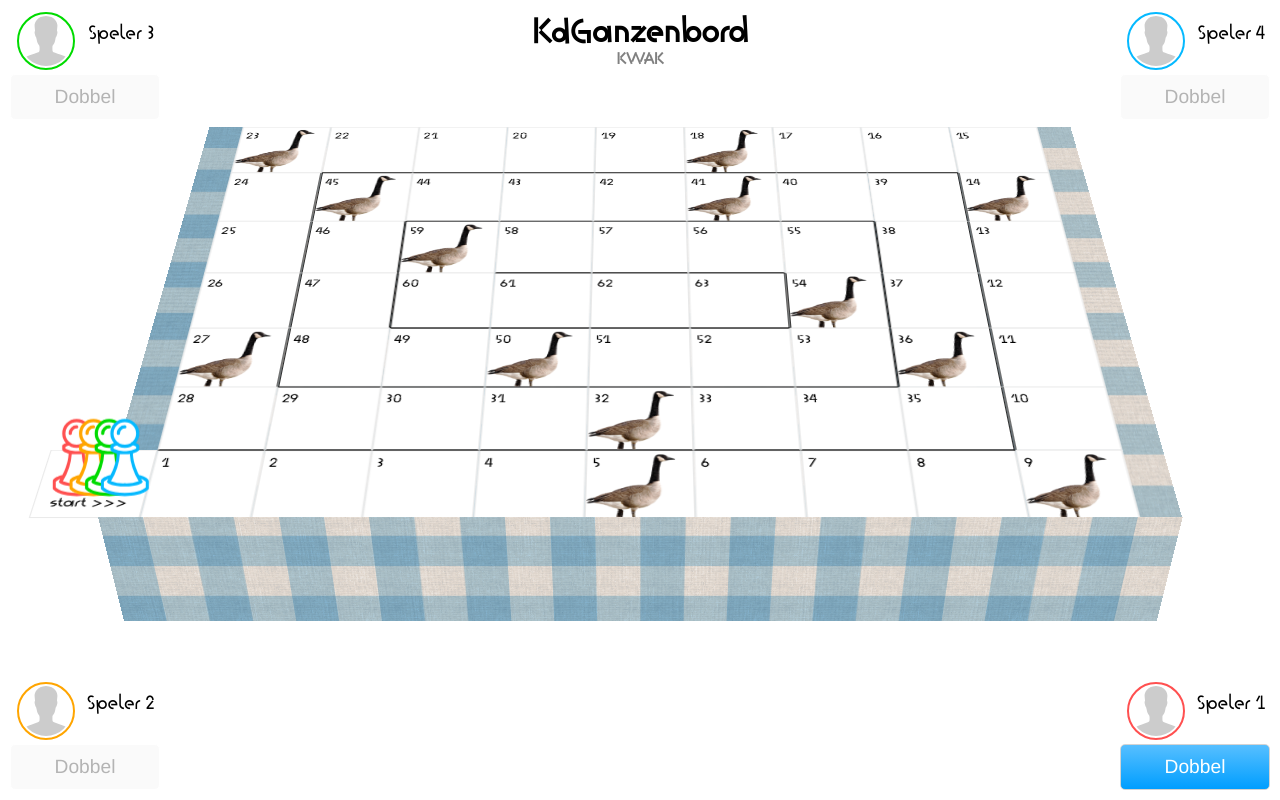
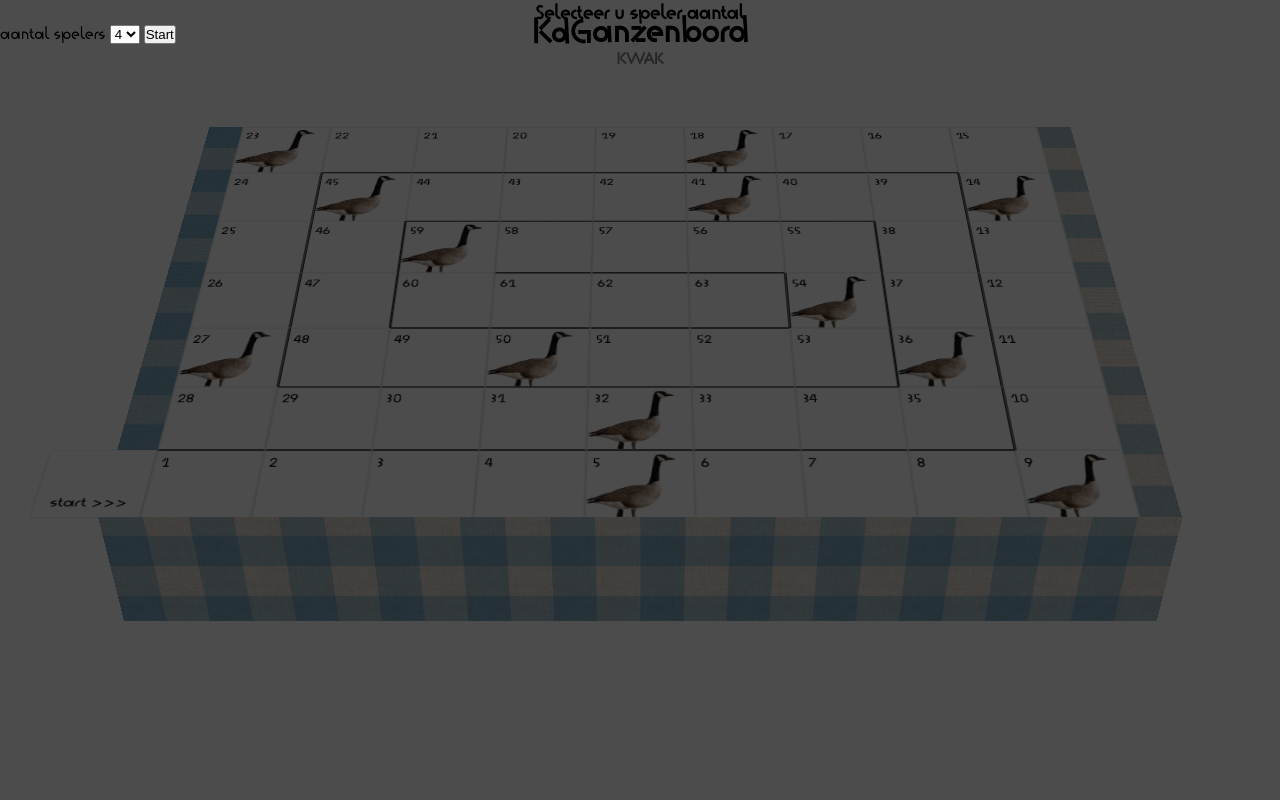
Before and after one commit to TVke/KdGanzenbord, a PHP site: page / in a window 1280 px wide. Run offline with PHP 8.4, Linux system fonts and the light colour scheme.

Commit message:
prepared to ease Sander and Niels

```diff
--- a/game.js
+++ b/game.js
@@ -35,6 +35,7 @@ var gameView = {
 	beginOverlay: document.getElementById("begin"),
 	endOverlay: document.getElementById("end"),
 	endMessage: document.querySelector("#end p"),
+	endButton: document.querySelector("#end button"),
 	infoOverlay: document.getElementById("whiteoverlay"),
 	infoTitle: document.querySelector("#whiteoverlay h3"),
 	info: document.querySelector("#whiteoverlay p"),
@@ -212,6 +213,13 @@ var gameController = {
 	win: function() {
 		var winnerName = gameView.playerNames[gameModel.activePlayer.publish()].innerHTML;
 		gameView.endMessage.innerHTML = winnerName;
+		gameView.overlay.removeAttribute("class");
+		gameView.endOverlay.removeAttribute("class");
+		gameView.endButton.addEventListener("click",function () {
+			gameView.endOverlay.setAttribute("class","hidden");
+			gameView.beginOverlay.removeAttribute("class");
+			//init();
+		});
 	}
 };
 var gameConnector = {
@@ -309,14 +317,12 @@ var init = function() {
 		gameSetup.goose();
 		gameSetup.dice(2);
 		gameSetup.singleObservables();
-/*
+
 		gameView.startButton.addEventListener("click",function(){
 			var playerAmount = gameView.playerAmount.value;
 			gameSetup.players(playerAmount);
 			gameSetup.pawns(playerAmount);
+			gameView.overlay.setAttribute("class","hidden");
+			gameView.beginOverlay.setAttribute("class","hidden");
 		});
-*/
-		var playerAmount = gameView.playerAmount.value;
-		gameSetup.players(playerAmount);
-		gameSetup.pawns(playerAmount);
 }();
--- a/index.html
+++ b/index.html
@@ -11,8 +11,8 @@
 			<h1>KdGanzenbord</h1>
 			<h2>KWAK</h2>
 		</header>
-		<div id="overlay" class="hidden">
-			<div id="begin" class="hidden">
+		<div id="overlay">
+			<div id="begin">
 				<h3>Selecteer u speler aantal</h3>
 				<label for="playerAmount">aantal spelers</label>
 				<select id="playerAmount">
@@ -26,6 +26,7 @@
 			<div id="end" class="hidden">
 				<h3>Gewonnen!</h3>
 				<p></p>
+				<button>Nog een keer</button>
 			</div>
 		</div>
 		<div id="whiteoverlay" class="hidden">
@@ -59,16 +60,16 @@
 			</div>
 		</div>
 		<div id="game">
-			<div id="pawn-1" class="place-0 start hidden">
+			<div id="pawn-1" class="place-0 hidden">
 				<svg xmlns="http://www.w3.org/2000/svg" viewBox="0 0 15 24"><path fill="#fff" d="M7.5 23.46c4.48 0 7.13-1.63 7.08-3s-1-2.1-3.08-2.6a23.3 23.3 0 0 1-2-7.44l2-.81v-1.16l-1.5-.78a4.92 4.92 0 0 0 1.51-3.79 3.87 3.87 0 0 0-4-3.53c-2.51.05-4.21 1.88-4.09 3.7a5.81 5.81 0 0 0 1.3 3.58c-.72.53-1.27.37-1.27 1.46 0 .91 1.12.91 2.07 1.28.05 3.32-2.32 7.72-2.32 7.72s-2.76.36-2.76 2.36 2.56 3.01 7.06 3.01z"/><path d="M7.5 9a4.5 4.5 0 1 1 4.5-4.5 4.5 4.5 0 0 1-4.5 4.5zm0-8a3.5 3.5 0 1 0 3.5 3.5 3.5 3.5 0 0 0-3.5-3.5zm-2 4a.5.5 0 0 1-.5-.5 2.5 2.5 0 0 1 2.5-2.5.5.5 0 0 1 0 1 1.5 1.5 0 0 0-1.5 1.5.5.5 0 0 1-.5.5zm2 6c-3.16 0-4.25-1-4.36-1.15a.5.5 0 0 1-.14-.35v-1.21c.08-.17.46-.75 2-1.07a.51.51 0 1 1 .2 1 2.81 2.81 0 0 0-1.2.46v.57a6.41 6.41 0 0 0 3.5.75 6.41 6.41 0 0 0 3.5-.74v-.59a3 3 0 0 0-1.23-.47.51.51 0 1 1 .2-1c1.52.32 1.9.9 2 1.07v1.21a.5.5 0 0 1-.14.35c-.08.17-1.17 1.17-4.33 1.17zm0 10c-3.86 0-5.18-1-5.32-1.11a.5.5 0 0 1-.1-.66s2.92-4.48 2.92-8.73a.5.5 0 0 1 1 0 18.69 18.69 0 0 1-2.8 8.82 10.68 10.68 0 0 0 4.3.68 10.68 10.68 0 0 0 4.3-.68 18.69 18.69 0 0 1-2.8-8.82.5.5 0 0 1 1 0c0 4.26 2.89 8.68 2.92 8.73a.5.5 0 0 1-.1.66c-.14.11-1.46 1.11-5.32 1.11zm0 3c-5.79 0-7.35-2.12-7.41-2.21a.5.5 0 0 1-.09-.29v-2c0-1.14 2-1.77 2.88-2a.51.51 0 1 1 .24 1 4.1 4.1 0 0 0-2.12 1v1.81c.38.38 2 1.69 6.5 1.69s6.11-1.31 6.5-1.69v-1.81a4.14 4.14 0 0 0-2.12-1 .51.51 0 0 1 .24-1c.87.22 2.88.84 2.88 2v2a.5.5 0 0 1-.09.29c-.06.09-1.62 2.21-7.41 2.21z"/></svg>
 			</div>
-			<div id="pawn-2" class="place-0 start hidden">
+			<div id="pawn-2" class="place-0 hidden">
 				<svg xmlns="http://www.w3.org/2000/svg" viewBox="0 0 15 24"><path fill="#fff" d="M7.5 23.46c4.48 0 7.13-1.63 7.08-3s-1-2.1-3.08-2.6a23.3 23.3 0 0 1-2-7.44l2-.81v-1.16l-1.5-.78a4.92 4.92 0 0 0 1.51-3.79 3.87 3.87 0 0 0-4-3.53c-2.51.05-4.21 1.88-4.09 3.7a5.81 5.81 0 0 0 1.3 3.58c-.72.53-1.27.37-1.27 1.46 0 .91 1.12.91 2.07 1.28.05 3.32-2.32 7.72-2.32 7.72s-2.76.36-2.76 2.36 2.56 3.01 7.06 3.01z"/><path d="M7.5 9a4.5 4.5 0 1 1 4.5-4.5 4.5 4.5 0 0 1-4.5 4.5zm0-8a3.5 3.5 0 1 0 3.5 3.5 3.5 3.5 0 0 0-3.5-3.5zm-2 4a.5.5 0 0 1-.5-.5 2.5 2.5 0 0 1 2.5-2.5.5.5 0 0 1 0 1 1.5 1.5 0 0 0-1.5 1.5.5.5 0 0 1-.5.5zm2 6c-3.16 0-4.25-1-4.36-1.15a.5.5 0 0 1-.14-.35v-1.21c.08-.17.46-.75 2-1.07a.51.51 0 1 1 .2 1 2.81 2.81 0 0 0-1.2.46v.57a6.41 6.41 0 0 0 3.5.75 6.41 6.41 0 0 0 3.5-.74v-.59a3 3 0 0 0-1.23-.47.51.51 0 1 1 .2-1c1.52.32 1.9.9 2 1.07v1.21a.5.5 0 0 1-.14.35c-.08.17-1.17 1.17-4.33 1.17zm0 10c-3.86 0-5.18-1-5.32-1.11a.5.5 0 0 1-.1-.66s2.92-4.48 2.92-8.73a.5.5 0 0 1 1 0 18.69 18.69 0 0 1-2.8 8.82 10.68 10.68 0 0 0 4.3.68 10.68 10.68 0 0 0 4.3-.68 18.69 18.69 0 0 1-2.8-8.82.5.5 0 0 1 1 0c0 4.26 2.89 8.68 2.92 8.73a.5.5 0 0 1-.1.66c-.14.11-1.46 1.11-5.32 1.11zm0 3c-5.79 0-7.35-2.12-7.41-2.21a.5.5 0 0 1-.09-.29v-2c0-1.14 2-1.77 2.88-2a.51.51 0 1 1 .24 1 4.1 4.1 0 0 0-2.12 1v1.81c.38.38 2 1.69 6.5 1.69s6.11-1.31 6.5-1.69v-1.81a4.14 4.14 0 0 0-2.12-1 .51.51 0 0 1 .24-1c.87.22 2.88.84 2.88 2v2a.5.5 0 0 1-.09.29c-.06.09-1.62 2.21-7.41 2.21z"/></svg>
 			</div>
-			<div id="pawn-3" class="place-0 start hidden">
+			<div id="pawn-3" class="place-0 hidden">
 				<svg xmlns="http://www.w3.org/2000/svg" viewBox="0 0 15 24"><path fill="#fff" d="M7.5 23.46c4.48 0 7.13-1.63 7.08-3s-1-2.1-3.08-2.6a23.3 23.3 0 0 1-2-7.44l2-.81v-1.16l-1.5-.78a4.92 4.92 0 0 0 1.51-3.79 3.87 3.87 0 0 0-4-3.53c-2.51.05-4.21 1.88-4.09 3.7a5.81 5.81 0 0 0 1.3 3.58c-.72.53-1.27.37-1.27 1.46 0 .91 1.12.91 2.07 1.28.05 3.32-2.32 7.72-2.32 7.72s-2.76.36-2.76 2.36 2.56 3.01 7.06 3.01z"/><path d="M7.5 9a4.5 4.5 0 1 1 4.5-4.5 4.5 4.5 0 0 1-4.5 4.5zm0-8a3.5 3.5 0 1 0 3.5 3.5 3.5 3.5 0 0 0-3.5-3.5zm-2 4a.5.5 0 0 1-.5-.5 2.5 2.5 0 0 1 2.5-2.5.5.5 0 0 1 0 1 1.5 1.5 0 0 0-1.5 1.5.5.5 0 0 1-.5.5zm2 6c-3.16 0-4.25-1-4.36-1.15a.5.5 0 0 1-.14-.35v-1.21c.08-.17.46-.75 2-1.07a.51.51 0 1 1 .2 1 2.81 2.81 0 0 0-1.2.46v.57a6.41 6.41 0 0 0 3.5.75 6.41 6.41 0 0 0 3.5-.74v-.59a3 3 0 0 0-1.23-.47.51.51 0 1 1 .2-1c1.52.32 1.9.9 2 1.07v1.21a.5.5 0 0 1-.14.35c-.08.17-1.17 1.17-4.33 1.17zm0 10c-3.86 0-5.18-1-5.32-1.11a.5.5 0 0 1-.1-.66s2.92-4.48 2.92-8.73a.5.5 0 0 1 1 0 18.69 18.69 0 0 1-2.8 8.82 10.68 10.68 0 0 0 4.3.68 10.68 10.68 0 0 0 4.3-.68 18.69 18.69 0 0 1-2.8-8.82.5.5 0 0 1 1 0c0 4.26 2.89 8.68 2.92 8.73a.5.5 0 0 1-.1.66c-.14.11-1.46 1.11-5.32 1.11zm0 3c-5.79 0-7.35-2.12-7.41-2.21a.5.5 0 0 1-.09-.29v-2c0-1.14 2-1.77 2.88-2a.51.51 0 1 1 .24 1 4.1 4.1 0 0 0-2.12 1v1.81c.38.38 2 1.69 6.5 1.69s6.11-1.31 6.5-1.69v-1.81a4.14 4.14 0 0 0-2.12-1 .51.51 0 0 1 .24-1c.87.22 2.88.84 2.88 2v2a.5.5 0 0 1-.09.29c-.06.09-1.62 2.21-7.41 2.21z"/></svg>
 			</div>
-			<div id="pawn-4" class="place-0 start hidden">
+			<div id="pawn-4" class="place-0 hidden">
 				<svg xmlns="http://www.w3.org/2000/svg" viewBox="0 0 15 24"><path fill="#fff" d="M7.5 23.46c4.48 0 7.13-1.63 7.08-3s-1-2.1-3.08-2.6a23.3 23.3 0 0 1-2-7.44l2-.81v-1.16l-1.5-.78a4.92 4.92 0 0 0 1.51-3.79 3.87 3.87 0 0 0-4-3.53c-2.51.05-4.21 1.88-4.09 3.7a5.81 5.81 0 0 0 1.3 3.58c-.72.53-1.27.37-1.27 1.46 0 .91 1.12.91 2.07 1.28.05 3.32-2.32 7.72-2.32 7.72s-2.76.36-2.76 2.36 2.56 3.01 7.06 3.01z"/><path d="M7.5 9a4.5 4.5 0 1 1 4.5-4.5 4.5 4.5 0 0 1-4.5 4.5zm0-8a3.5 3.5 0 1 0 3.5 3.5 3.5 3.5 0 0 0-3.5-3.5zm-2 4a.5.5 0 0 1-.5-.5 2.5 2.5 0 0 1 2.5-2.5.5.5 0 0 1 0 1 1.5 1.5 0 0 0-1.5 1.5.5.5 0 0 1-.5.5zm2 6c-3.16 0-4.25-1-4.36-1.15a.5.5 0 0 1-.14-.35v-1.21c.08-.17.46-.75 2-1.07a.51.51 0 1 1 .2 1 2.81 2.81 0 0 0-1.2.46v.57a6.41 6.41 0 0 0 3.5.75 6.41 6.41 0 0 0 3.5-.74v-.59a3 3 0 0 0-1.23-.47.51.51 0 1 1 .2-1c1.52.32 1.9.9 2 1.07v1.21a.5.5 0 0 1-.14.35c-.08.17-1.17 1.17-4.33 1.17zm0 10c-3.86 0-5.18-1-5.32-1.11a.5.5 0 0 1-.1-.66s2.92-4.48 2.92-8.73a.5.5 0 0 1 1 0 18.69 18.69 0 0 1-2.8 8.82 10.68 10.68 0 0 0 4.3.68 10.68 10.68 0 0 0 4.3-.68 18.69 18.69 0 0 1-2.8-8.82.5.5 0 0 1 1 0c0 4.26 2.89 8.68 2.92 8.73a.5.5 0 0 1-.1.66c-.14.11-1.46 1.11-5.32 1.11zm0 3c-5.79 0-7.35-2.12-7.41-2.21a.5.5 0 0 1-.09-.29v-2c0-1.14 2-1.77 2.88-2a.51.51 0 1 1 .24 1 4.1 4.1 0 0 0-2.12 1v1.81c.38.38 2 1.69 6.5 1.69s6.11-1.31 6.5-1.69v-1.81a4.14 4.14 0 0 0-2.12-1 .51.51 0 0 1 .24-1c.87.22 2.88.84 2.88 2v2a.5.5 0 0 1-.09.29c-.06.09-1.62 2.21-7.41 2.21z"/></svg>
 			</div>
 			<div id="board">
--- a/style/styles.css
+++ b/style/styles.css
@@ -318,19 +318,19 @@ header {
 	fill:#05B9FF;
 }
 
-#game div#pawn-1.start svg {
+#game div#pawn-1.place-0 svg {
 	margin-left:0;
 }
 
-#game div#pawn-2.start svg {
+#game div#pawn-2.place-0 svg {
 	margin-left:17%;
 }
 
-#game div#pawn-3.start svg, #game div.temp svg{
+#game div#pawn-3.place-0 svg, #game div.temp svg{
 	margin-right:17%;
 }
 
-#game div#pawn-4.start svg {
+#game div#pawn-4.place-0 svg {
 	margin-right:0;
 }
 
@@ -370,6 +370,25 @@ header {
 	background-size: contain;
 	background-position-y: 5px;
 }
+
+/* Niels hier mag de stijl voor het startscherm */
+
+#begin {
+
+}
+#begin h3{
+
+}
+#begin label{
+
+}
+#begin select{
+
+}
+#begin button{
+
+}
+
 
 /* to small rules */
 @media screen and (max-width: 800px) {
```
